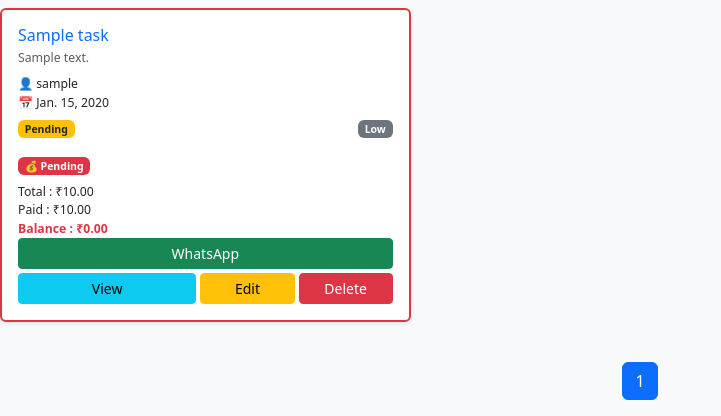
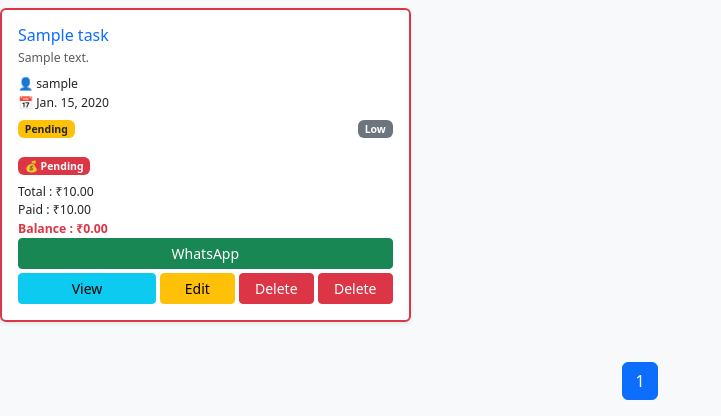
Before and after one commit to hameema-git/credo_erp, a Django app: page /tasks/manager/ in a window 1280 px wide. Shown: the part 438-854 px from the top of the page, without its empty margins (0-721 px from the left). Run offline with Django 5.2, Linux system fonts and the light colour scheme; a user stored in the database is signed in; tables that the repository leaves empty hold one stand-in row (values such as "Sample post").

Commit message:
task delete issue 2 23/06/2026

```diff
--- a/tasks/templates/manager_dashboard.html
+++ b/tasks/templates/manager_dashboard.html
@@ -681,11 +681,17 @@
     Edit
 </a>
 
-            <a href="/delete-task/{{ task.id }}/"
+            <!-- <a href="/delete-task/{{ task.id }}/" -->
+             <a href="{% url 'delete_task' task.id %}"
                class="btn btn-danger btn-sm w-50"
                onclick="return confirm('⚠️ Delete this task?')">
                Delete
             </a>
+
+            <a href="/delete-task/{{ task.id }}/"
+   class="btn btn-danger btn-sm w-50"  onclick="return confirm('⚠️ Delete this task?')">
+   Delete
+</a>
         </div>
 
     </div>
```
